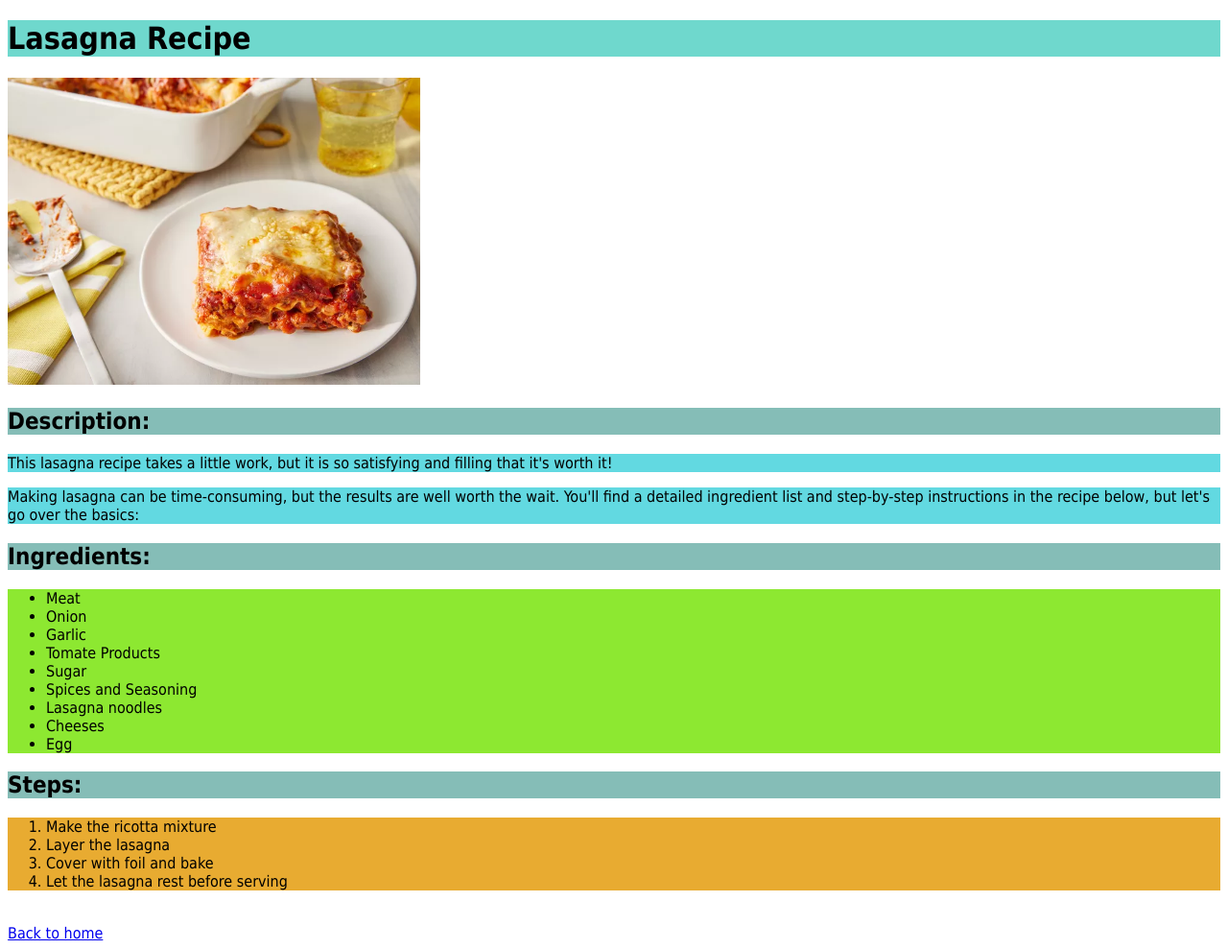
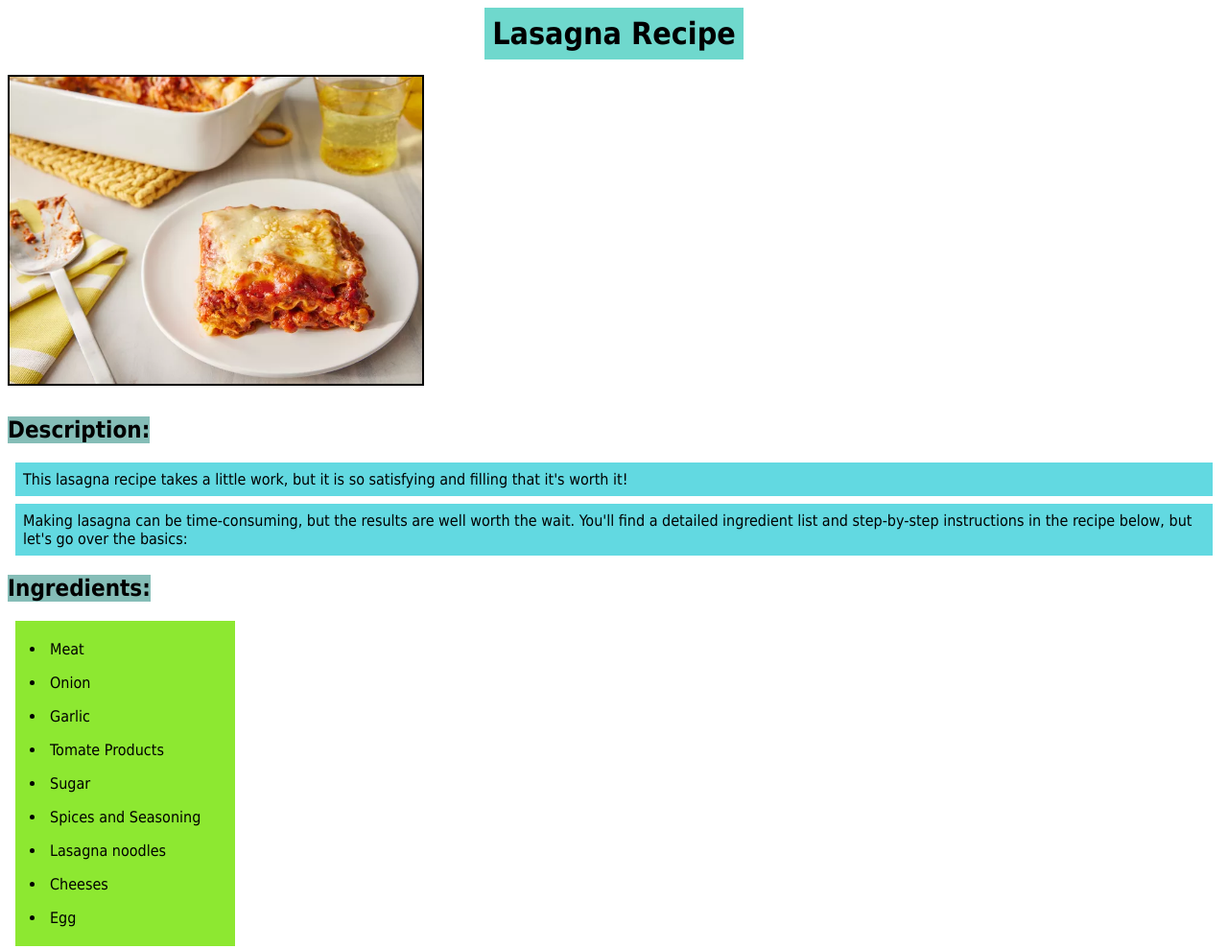
Before and after one commit to Style12341/odin-recipes, a plain HTML site: page recipes/lasagna.html in a window 1280 px wide. Shown: the top 989 px of the page at 96% size. Drawn offline with Linux system fonts and the light colour scheme.

Commit message:
Modify CSS with margin-padding

```diff
--- a/styles.css
+++ b/styles.css
@@ -3,22 +3,43 @@
 }
 
 h1{
+    width: max-content;
+    margin: 8px auto;
+    padding: 8px;
     background-color: rgb(111, 216, 205);
+    text-align: center;
 }
 h2{
     background-color: rgb(133, 189, 183);
+    width: max-content;
 }
 
 p{
     background-color: rgb(98, 217, 225);
+    padding:8px;
+    margin: 8px;
 }
 ol{
     background-color: rgb(232, 171, 49);
-
+    padding:8px 24px;
+    margin:8px;
+    width:max-content;
 }
 ul{
     background-color: rgb(141, 232, 49);
+    margin: 8px;
+    padding:8px 24px;
+    width:max-content;
+}
+li{
+    margin: 8px;
+    padding: 4px;
+
 }
 h3{
     background-color: rgb(255, 0, 0);
 }
+img{
+    border: 2px solid black;
+    margin: 8px auto;
+}
```
